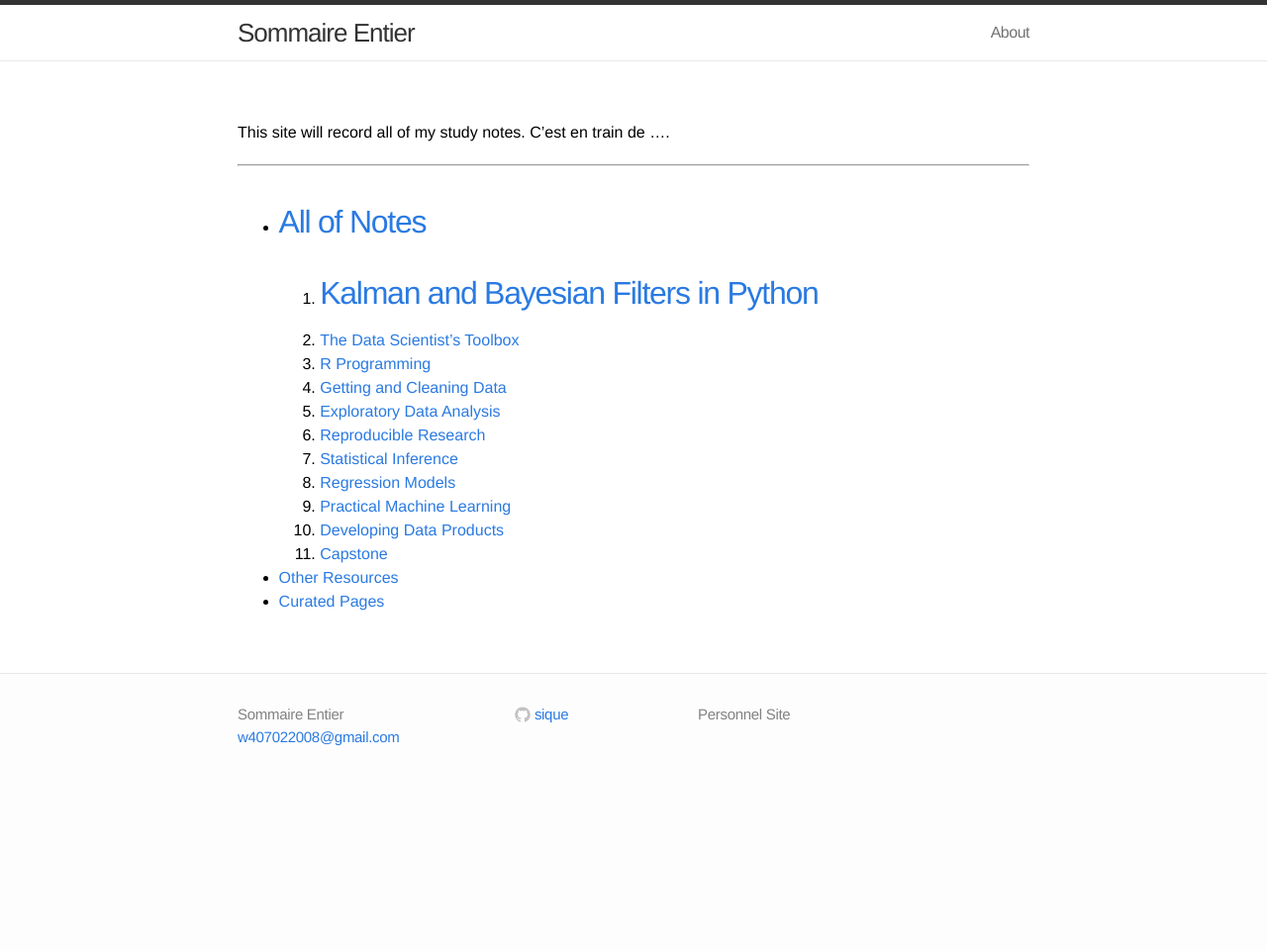
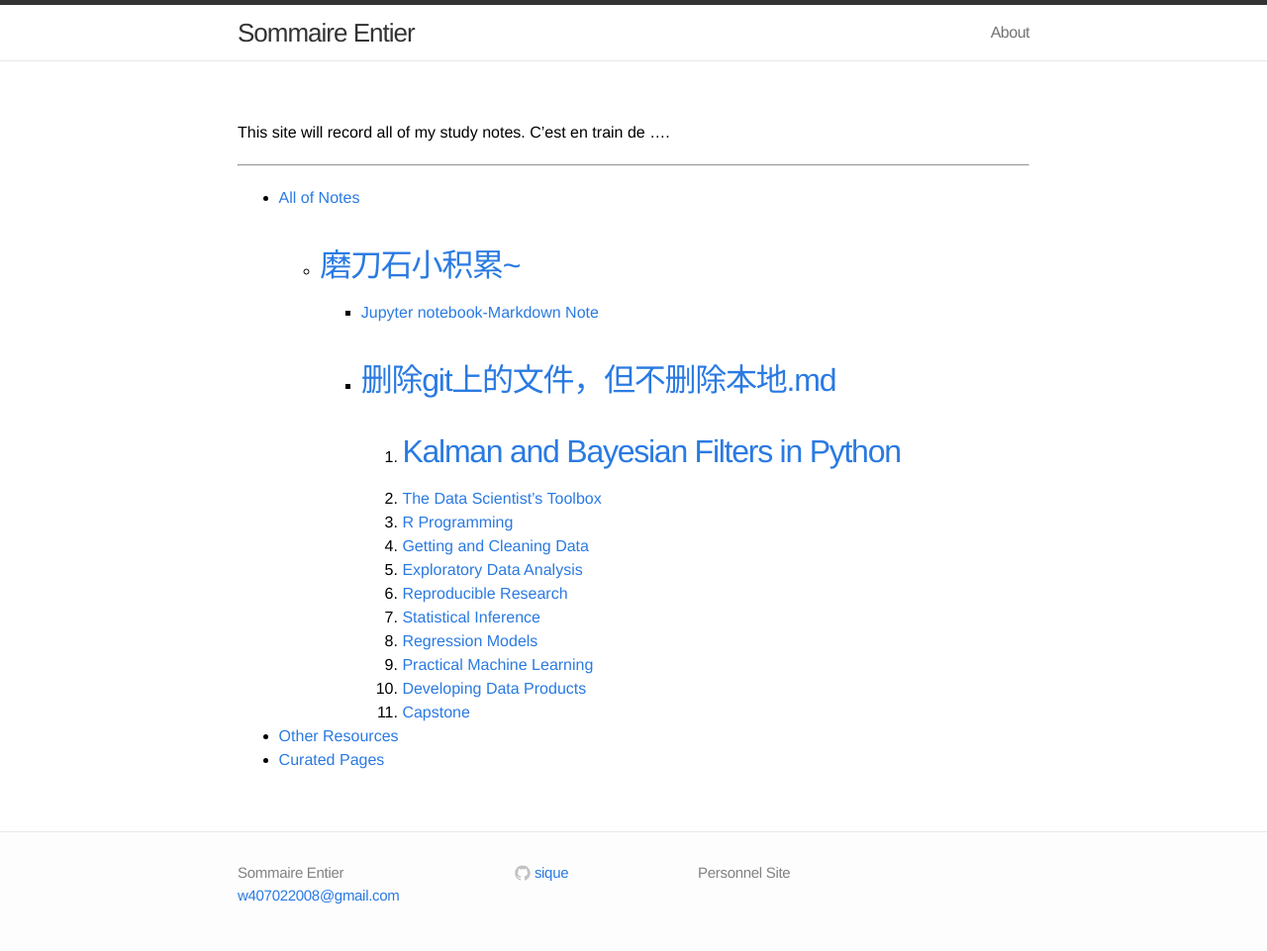
Before and after one commit to w407022008/Wangze.github.io, a Jekyll site: the page built from index.md, in a window 1280 px wide. Shown: the whole page at 99% size. Built offline with Jekyll 4.4.1, drawn with Linux system fonts in a browser that asks for light colours; before the commit the page ends 900 px from its top, so only the background shows below that.

Commit message:
Update index.md

```diff
--- a/index.md
+++ b/index.md
@@ -6,6 +6,9 @@ This site will record all of my study notes. C'est en train de ....
 
 ---
 * [All of Notes](https://w407022008.github.io/All-of-Notes/)
+  * ## [磨刀石小积累~](https://github.com/w407022008/All-of-Notes/blob/master/some-tips)
+    * [Jupyter notebook-Markdown Note](http://nbviewer.jupyter.org/github/w407022008/All-of-Notes/blob/master/some-tips/Jupyter%20notebook-Markdown%20Note.ipynb)
+    * [删除git上的文件，但不删除本地.md](https://github.com/w407022008/All-of-Notes/blob/master/some-tips/%E5%88%A0%E9%99%A4git%E4%B8%8A%E7%9A%84%E6%96%87%E4%BB%B6%EF%BC%8C%E4%BD%86%E4%B8%8D%E5%88%A0%E9%99%A4%E6%9C%AC%E5%9C%B0.md)
 ---
 1. [Kalman and Bayesian Filters in Python](http://nbviewer.jupyter.org/github/w407022008/Kalman-and-Bayesian-Filters-in-Python/blob/master/table_of_contents.ipynb)
 ---
```
